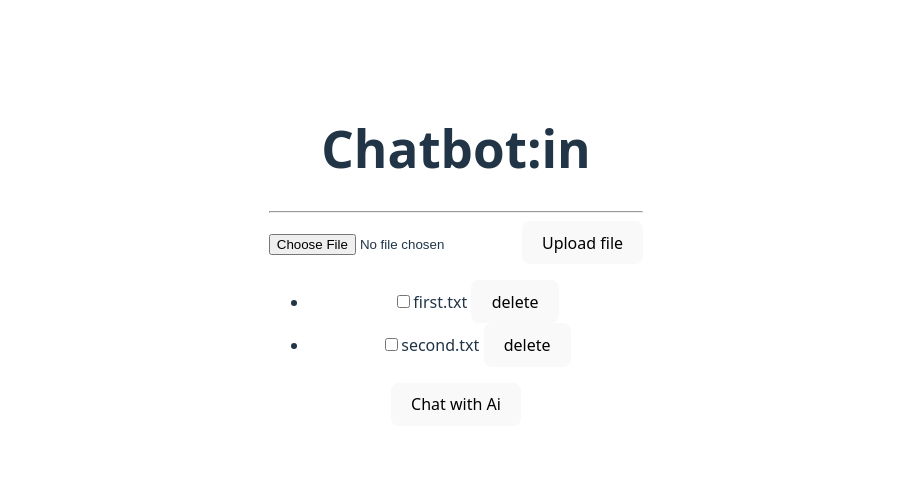
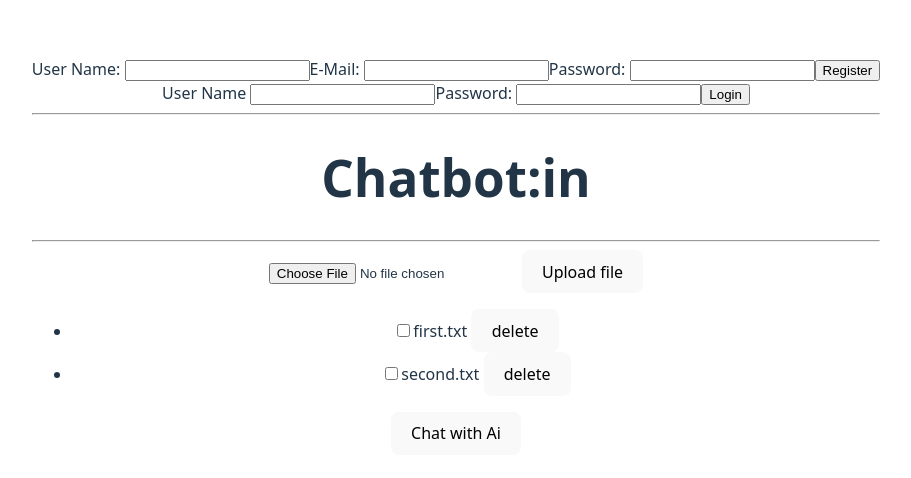
Before and after one commit to sebastian-305/Chatbot-in-API, a React (Vite) app in the folder chatbot-in-frontend/: page / in a window 1280 px wide. Shown: the part 136-614 px from the top of the page, without its empty margins (184-1095 px from the left). Built offline with nearby package versions, Linux system fonts and the light colour scheme; no server answers.

Commit message:
login und register funktionieren grundsätzlichz

```diff
--- a/chatbot-in-frontend/src/App.jsx
+++ b/chatbot-in-frontend/src/App.jsx
@@ -2,12 +2,16 @@ import { UploadFile } from  "./UploadFile"
 import { FileList } from "./FileList"
 import { ChatBot } from "./ChatBot"
 import './App.css'
+import { Registration } from "./Registration"
+import { Login } from "./Login"
 
 function App() {
 
 
     return (
         <>
+            <Registration></Registration><Login></Login>
+            <hr></hr>
             <h1>Chatbot:in</h1>
             <hr></hr>
             <UploadFile></UploadFile>
--- /dev/null
+++ b/chatbot-in-frontend/src/Login.jsx
@@ -0,0 +1,32 @@
+export function Login() {
+
+
+
+    return <form onSubmit={handle_login}>
+        <label htmlFor="login-form-username">User Name </label><input type="text" id="login-form-username" name="username"></input>
+        <label htmlFor="login-form-password">Password: </label><input type="password" id="login-form-password" name="password"></input>
+        <input type="submit" value="Login"></input>
+    </form>;
+
+    function handle_login(event) {
+        event.preventDefault();
+        const request = new Request('http://localhost:5114/login', {
+            method: 'POST',
+            headers: {
+                'Accept': 'application/json',
+                'Content-Type': 'application/json'
+            },
+            body: JSON.stringify({
+                "username": event.target.username.value,
+                "password": event.target.password.value
+            })
+        });
+        fetch(request).then(response => response.json()).then(text => console.log(text));
+    }
+
+
+
+
+
+
+}
--- /dev/null
+++ b/chatbot-in-frontend/src/Registration.jsx
@@ -0,0 +1,27 @@
+export function Registration() {
+
+    return <form onSubmit={handle_registration}>
+        <label htmlFor="registration-form-username">User Name: </label><input type="text" id="registration-form-username" name="username"></input>
+        <label htmlFor="registration-form-email">E-Mail: </label><input type="email" id="registration-form-email" name="email"></input>
+        <label htmlFor="registration-form-password">Password: </label><input type="password" id="registration-form-password" name="password"></input>
+        <input type="submit" value="Register"></input>
+    </form>;
+
+    function handle_registration(event) {
+        event.preventDefault();
+        const request = new Request('http://localhost:5114/register', {
+            method: 'POST',
+            headers: {
+                'Accept': 'application/json',
+                'Content-Type': 'application/json'
+            },
+            body: JSON.stringify({
+                "username": event.target.username.value,
+                "email": event.target.email.value,
+                "password": event.target.password.value
+            })
+        });
+        fetch(request).then(response => response.json()).then(text => console.log(text));
+    }
+
+}
```
Also changed, not shown: 1 other file (tests, documents, lock files or other folders).
